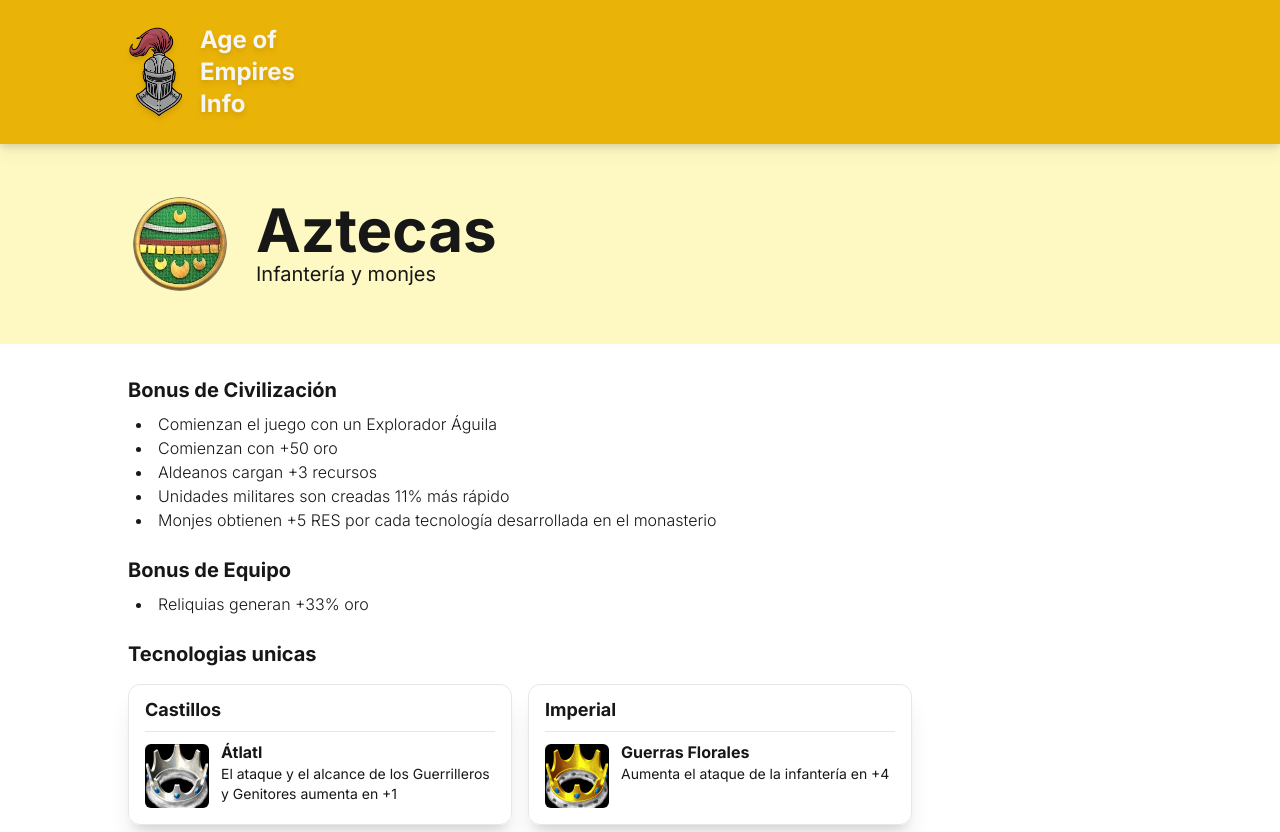
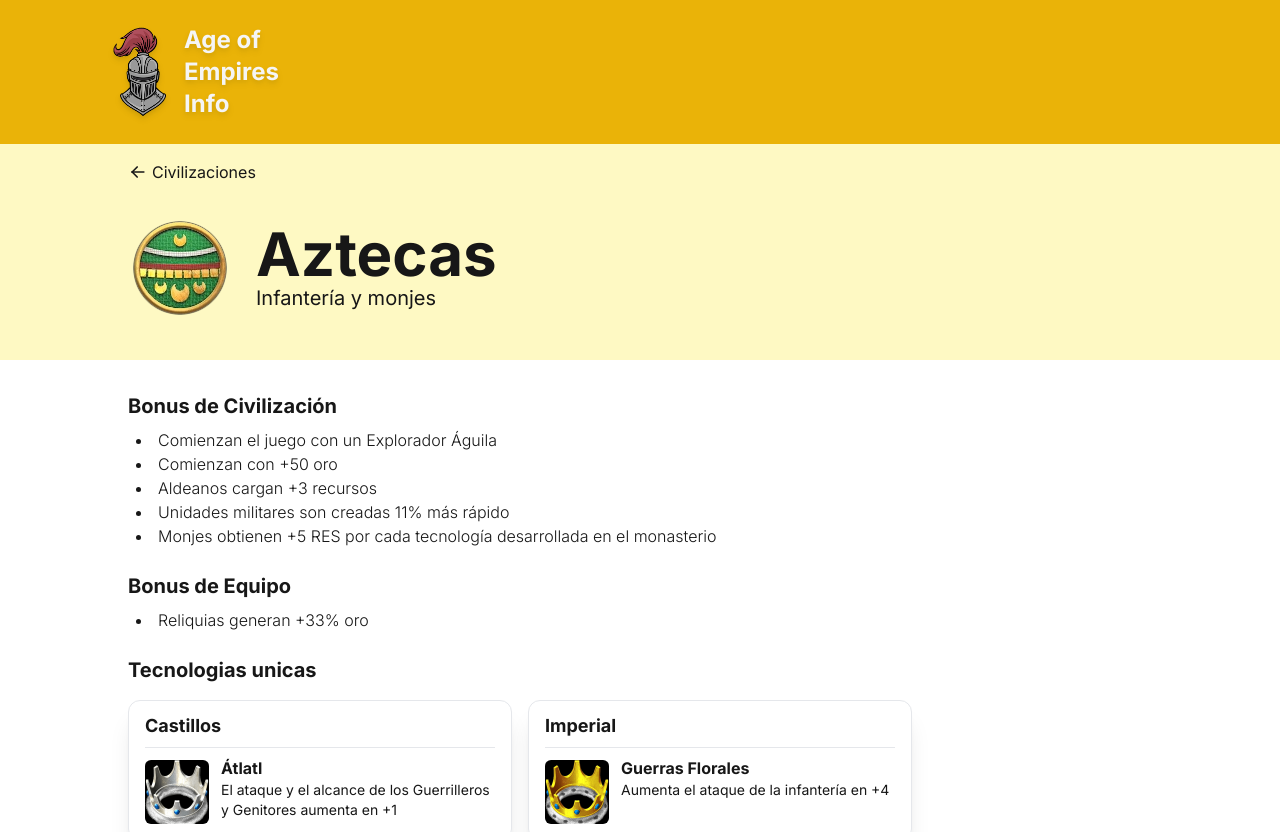
Before and after one commit to aleeacosta/aoe-info, a React (Vite) app: page /Aztecas in a window 1280 px wide. Shown: the top 832 px of the page. Built offline with nearby package versions, Linux system fonts and the light colour scheme.

Commit message:
Btn back CivsDetails

```diff
--- a/src/App.jsx
+++ b/src/App.jsx
@@ -6,7 +6,7 @@
 
   return (
     <>
-      <header className="px-4 sm:px-8 md:px-24 lg:px-32 2xl:px-64 drop-shadow-lg bg-yellow-500 text-neutral-100 py-6 text-4xl font-bold ">
+      <header className="px-4 sm:px-8 md:px-24 lg:px-32 xl:px-28 2xl:px-36 3xl:px-60 drop-shadow-lg bg-yellow-500 text-neutral-100 py-6 text-4xl font-bold ">
         <Link className="flex items-center justify-start gap-4 w-fit hover:scale-105 transition ease-in-out" to={`/`}>
           <img className="w-8 sm:w-14 drop-shadow-md" src='./../iconosAoe/logoaoe.png' alt="logo aoe" />
           <h1 className="text-2xl sm:w-32 drop-shadow-md">Age of Empires Info</h1>
--- a/src/components/civs/HeaderCiv.jsx
+++ b/src/components/civs/HeaderCiv.jsx
@@ -1,12 +1,22 @@
+import { TbArrowLeft } from "react-icons/tb";
+import { Link } from "react-router-dom";
 
 const HeaderCiv = ({ icono, nombre, espe }) => {
   return (
     <>
-        <header className='text-neutral-900 bg-yellow-100 py-6 md:py-12 px-4 md:px-24 lg:px-32 2xl:px-64 flex items-center gap-4 md:gap-6'>
-            <img className='w-20 md:w-[104px]' src={`./../iconosAoe/${icono}`} alt={nombre} />
-            <div className='flex flex-col'>
-                <h1 className='text-4xl md:text-6xl font-bold'>{nombre}</h1>
-                <p className='text-base md:text-xl'>{espe}</p>
+        <header className='text-neutral-900 bg-yellow-100 pt-10 pb-4 md:pt-12 md:pb-10 px-4 md:px-24 lg:px-32 2xl:px-64 flex flex-col  gap-4 md:gap-6 relative'>
+            <Link to={'/'}>
+              <span className="flex items-center gap-1 hover:underline cursor-pointer absolute top-4">
+                <TbArrowLeft size={20}/>
+                Civilizaciones
+              </span>
+            </Link>
+            <div className="flex gap-4 md:gap-6 items-center">
+              <img className='w-20 md:w-[104px]' src={`./../iconosAoe/${icono}`} alt={nombre} />
+              <div className='flex flex-col'>
+                  <h1 className='text-4xl md:text-6xl font-bold'>{nombre}</h1>
+                  <p className='text-base md:text-xl'>{espe}</p>
+              </div>
             </div>
         </header>
     </>
```
